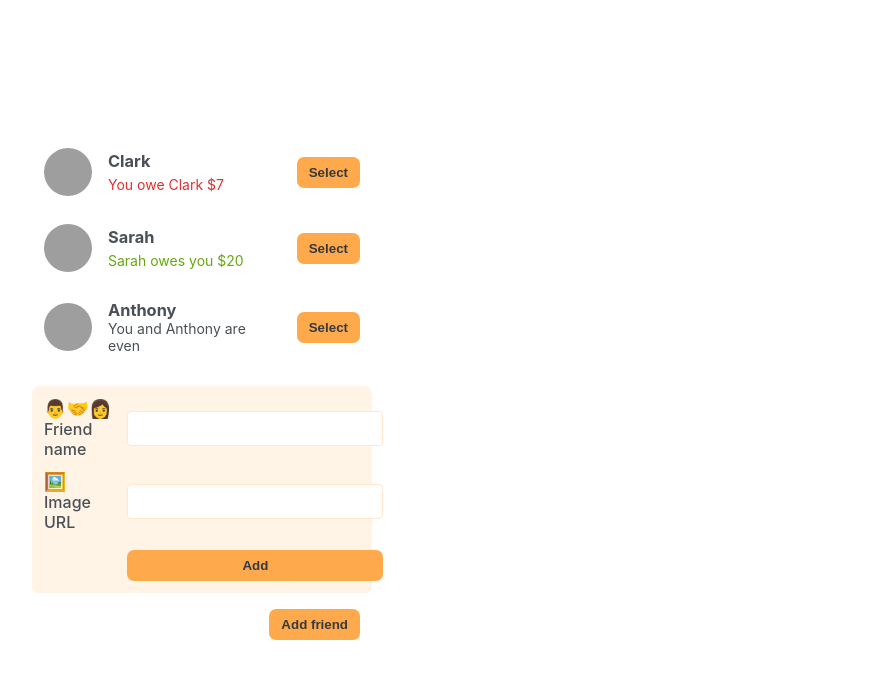
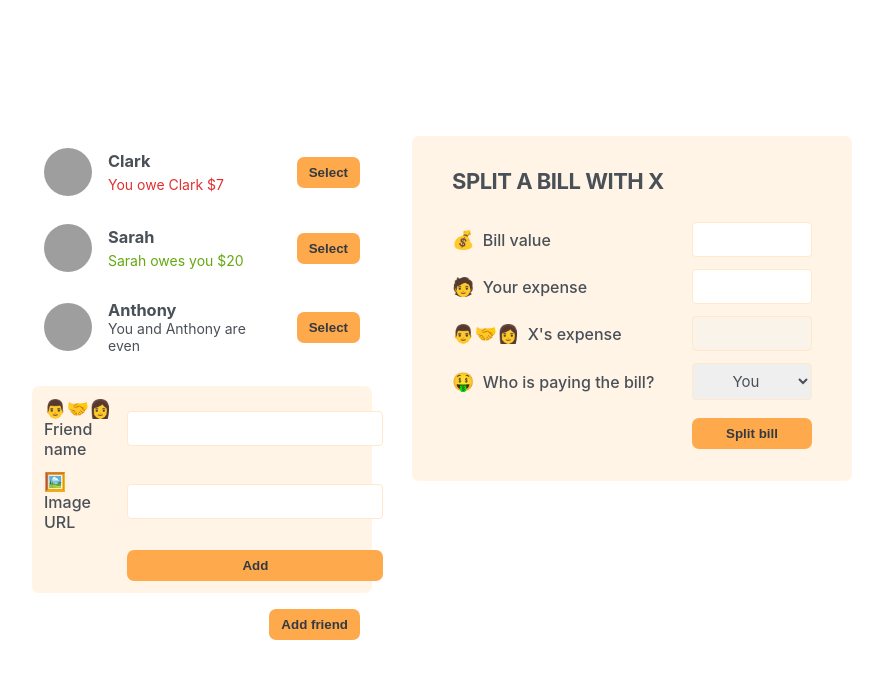
Before and after one commit to vladfreishmidt/eat-n-split, a React (Create React App) app: page / in a window 1280 px wide. Shown: the top 678 px of the page, without its empty margins (198-1081 px from the left). Built offline with nearby package versions, Linux system fonts and the light colour scheme; grey boxes are pictures that could not be loaded.

Commit message:
Add the main form

```diff
--- a/src/App.js
+++ b/src/App.js
@@ -29,6 +29,8 @@ export default function App() {
         <FormAddFriend />
         <Button>Add friend</Button>
       </div>
+
+      <FormSplitBill />
     </div>
   );
 }
@@ -82,6 +84,31 @@ function FormAddFriend() {
   );
 }
 
+function FormSplitBill() {
+  return (
+    <form className="form-split-bill">
+      <h2>Split a bill with X</h2>
+
+      <label>💰 Bill value</label>
+      <input type="text" />
+
+      <label>🧑 Your expense</label>
+      <input type="text" />
+
+      <label>👨‍🤝‍👩 X's expense</label>
+      <input type="text" disabled />
+
+      <label>🤑 Who is paying the bill?</label>
+      <select>
+        <option value="user">You</option>
+        <option value="friend">X</option>
+      </select>
+
+      <Button>Split bill</Button>
+    </form>
+  );
+}
+
 function Button({ children }) {
   return <button className="button">{children}</button>;
 }
```
